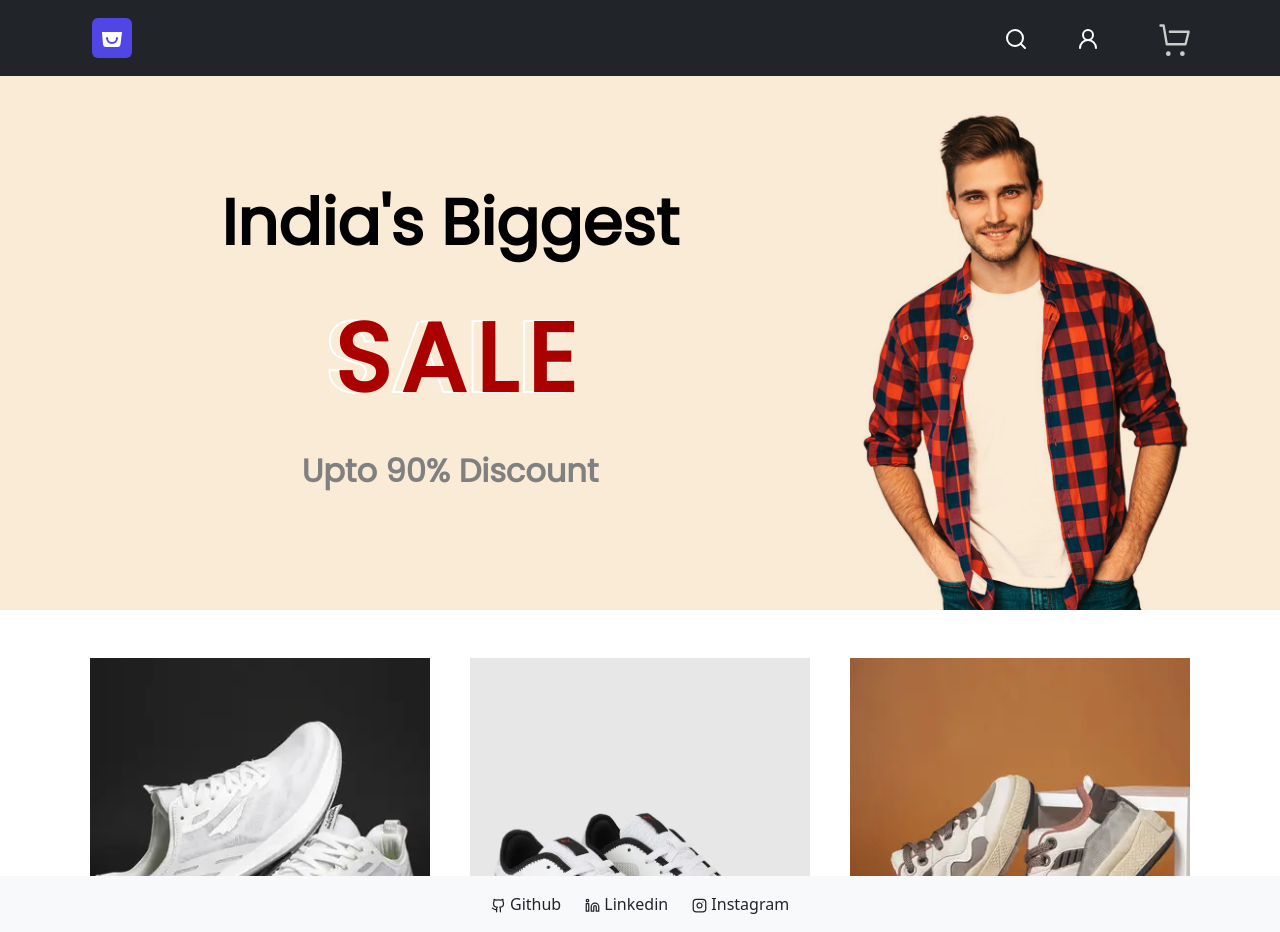
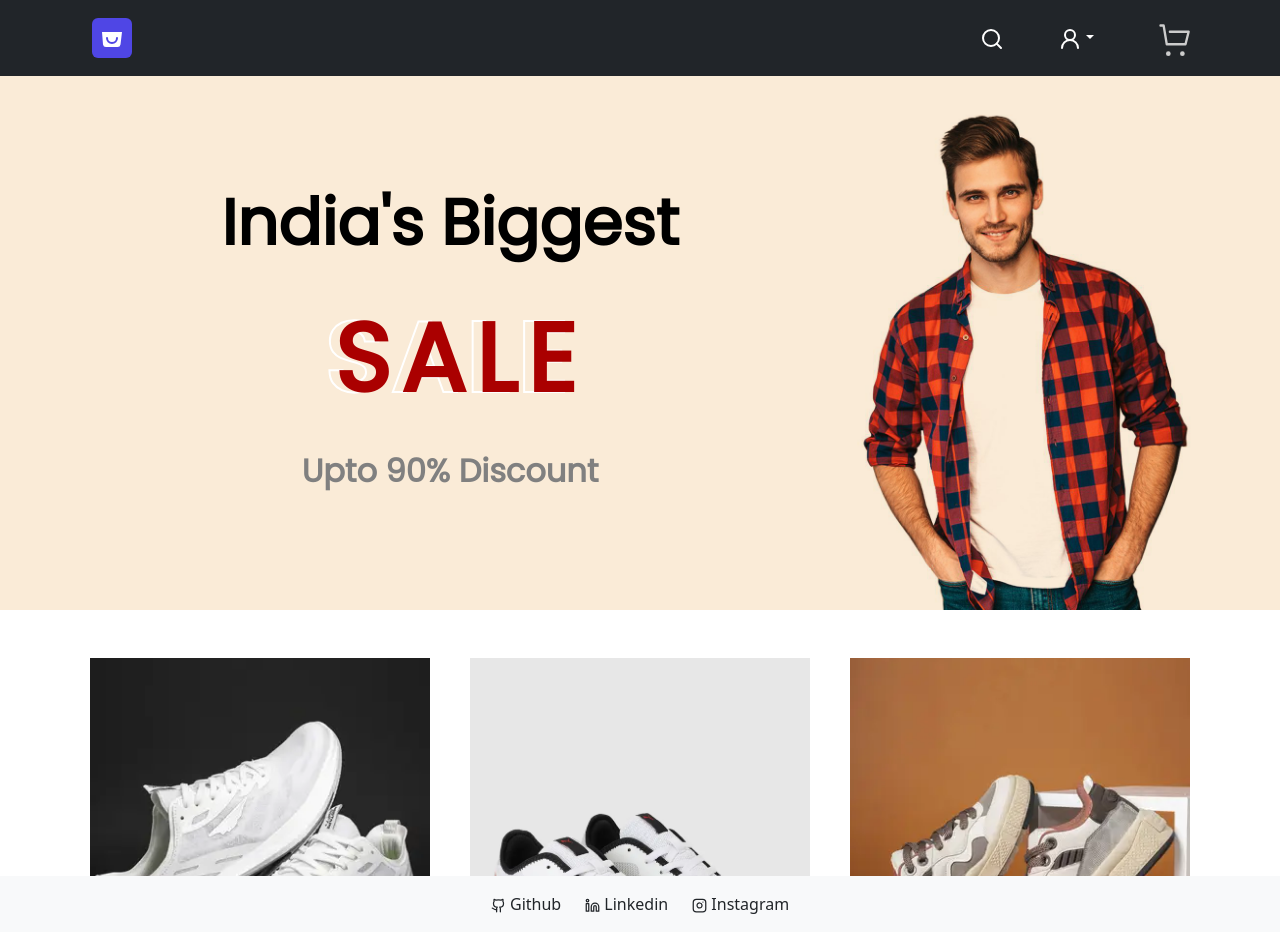
Before and after one commit to theajthakur/e-commerce, a React (Vite) app: page / in a window 1280 px wide. Built offline with nearby package versions, Linux system fonts and the light colour scheme; a web font is replaced by a local one.

Commit message:
Navbar Fixed

```diff
--- a/src/components/Navbar.jsx
+++ b/src/components/Navbar.jsx
@@ -70,7 +70,35 @@ function Navbar({ cart, setShowCart }) {
       title: "Search Products",
     },
     {
-      component: <User2 color="white" />,
+      component: (
+        <div className="dropdown">
+          <button
+            className="dropdown-toggle"
+            type="button"
+            id="dropdownMenuButton"
+            data-bs-toggle="dropdown"
+            aria-expanded="false"
+          >
+            <User2 color="white" />
+          </button>
+
+          <ul
+            className="dropdown-menu dropdown-menu-end"
+            aria-labelledby="dropdownMenuButton"
+          >
+            <li>
+              <a className="dropdown-item" href="#">
+                Orders
+              </a>
+            </li>
+            <li>
+              <a className="dropdown-item" href="#">
+                Settings
+              </a>
+            </li>
+          </ul>
+        </div>
+      ),
       title: "Your Account",
     },
     {
--- a/src/style/Navbar.css
+++ b/src/style/Navbar.css
@@ -55,3 +55,9 @@ input.search-form-input:focus {
 .animation_ltr {
   animation: 1s ltr;
 }
+
+button#dropdownMenuButton {
+  background: transparent;
+  border: 0;
+  color: white;
+}
```
